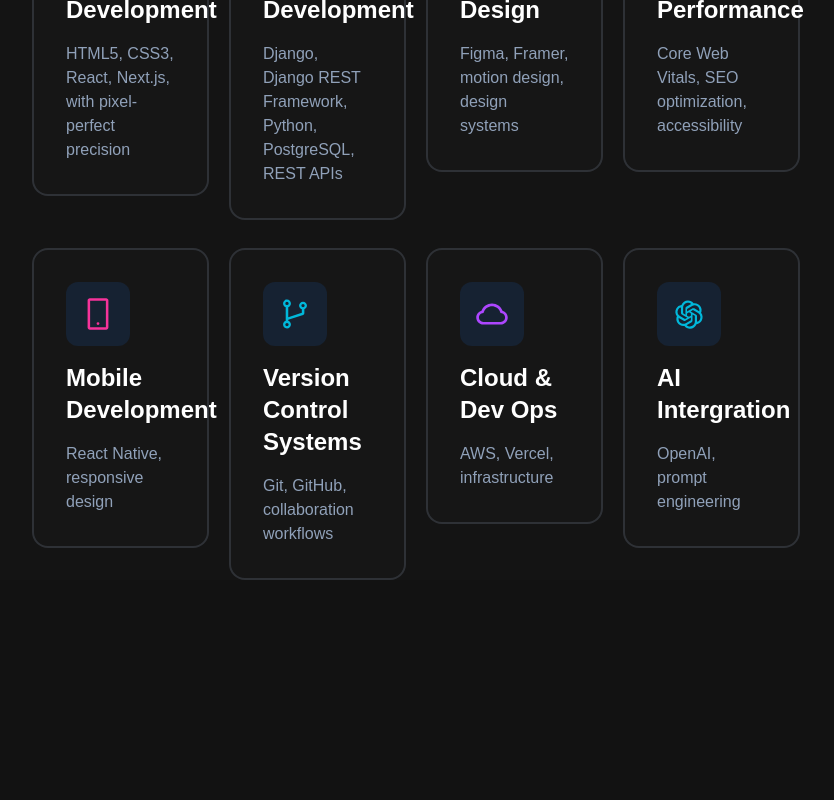
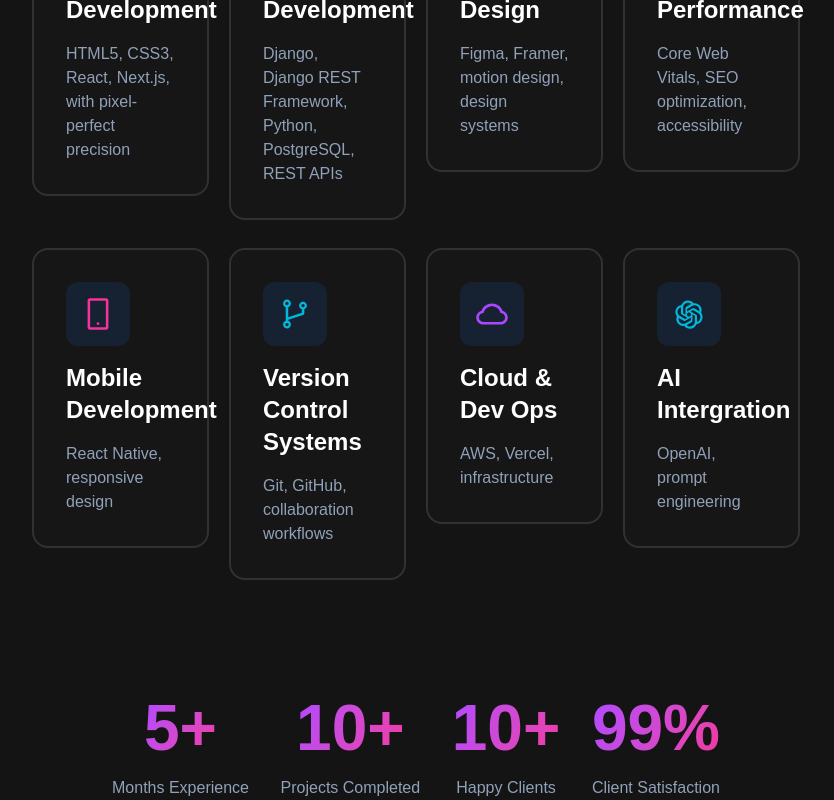
Before and after one commit to egharevbanosa58-debug/my-code-stack, a Next.js app in the folder my-stack/: page / in a window 1280 px wide. Shown: the part 1566-2366 px from the top of the page, without its empty margins (224-1058 px from the left). Before the commit the page ends 2146 px from the top, so only its background shows below. Built offline with nearby package versions, Linux system fonts and the light colour scheme.

Commit message:
Added the Skill Count part

```diff
--- a/my-stack/app/page.js
+++ b/my-stack/app/page.js
@@ -164,7 +164,7 @@
               initial="hidden"
               whileInView="show"
               viewport={{ once: true }}
-              className="grid gap-x-5 gap-y-7 grid-cols-1 md:grid-cols-2 lg:grid-cols-4 px-6 md:px-32 lg:px-64">
+              className="grid gap-x-5 gap-y-7 grid-cols-1 md:grid-cols-2 lg:grid-cols-4 px-6 md:px-32 lg:px-64 mb-20 md:mb-25">
 
               <MotionSkillCard
                 variants={items}
@@ -223,6 +223,34 @@
               />
             </motion.div>
 
+            <motion.div
+              variants={container}
+              initial="hidden"
+              whileInView="show"
+              viewport={{ once: true }}
+              className="flex col-span-2 md:col-span-4 mx-20 justify-between px-6 md:px-32 lg:px-64"
+            >
+              <motion.span variants={items} className="flex flex-col justify-center items-center">
+                <h3 className="bg-linear-120 from-purple-500 to-pink-500 bg-clip-text text-transparent text-[3rem] md:text-[3.5rem] lg:text-[4rem] font-bold">5+</h3>
+                <p className='dark:text-slate-400 text-slate-600'>Months Experience</p>
+              </motion.span>
+
+              <motion.span variants={items} className="flex flex-col justify-center items-center">
+                <h3 className="bg-linear-120 from-purple-500 to-pink-500 bg-clip-text text-transparent text-[3rem] md:text-[3.5rem] lg:text-[4rem] font-bold">10+</h3>
+                <p className='dark:text-slate-400 text-slate-600'>Projects Completed</p>
+              </motion.span>
+
+              <motion.span variants={items} className="flex flex-col justify-center items-center">
+                <h3 className="bg-linear-120 from-purple-500 to-pink-500 bg-clip-text text-transparent text-[3rem] md:text-[3.5rem] lg:text-[4rem] font-bold">10+</h3>
+                <p className='dark:text-slate-400 text-slate-600'>Happy Clients</p>
+              </motion.span>
+
+              <motion.span variants={items} className="flex flex-col justify-center items-center">
+                <h3 className="bg-linear-120 from-purple-500 to-pink-500 bg-clip-text text-transparent text-[3rem] md:text-[3.5rem] lg:text-[4rem] font-bold">99%</h3>
+                <p className='dark:text-slate-400 text-slate-600'>Client Satisfaction</p>
+              </motion.span>
+            </motion.div>
+
           </section>
         </main>
       </motion.div>
```
Also changed, not shown: my-stack/app/globals.css (line endings or trailing spaces).
